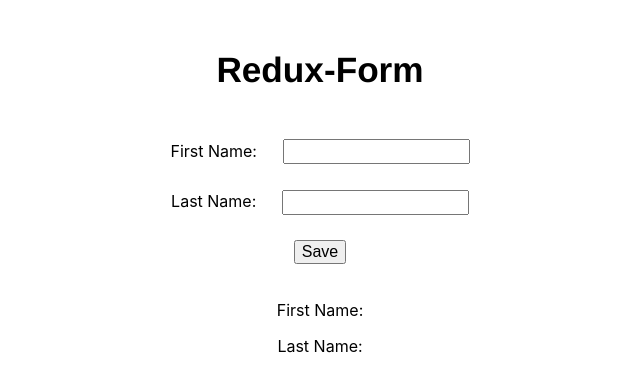
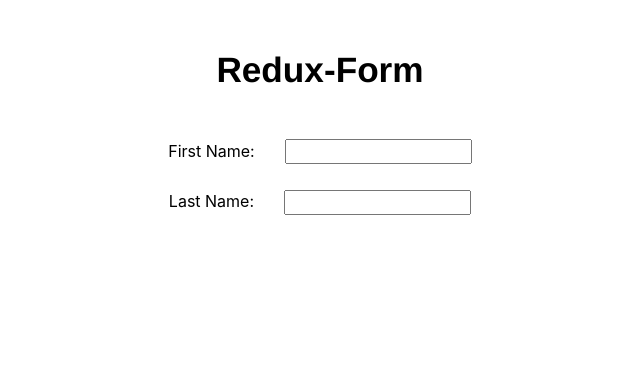
Before and after one commit to SinghVikram97/redux-form-app, a React (Create React App) app: page / in a window 1280 px wide. Shown: the top 392 px of the page, without its empty margins (320-960 px from the left). Built offline with nearby package versions, Linux system fonts and the light colour scheme.

Commit message:
Added fields and data is getting stored in redux store

```diff
--- a/src/components/App.js
+++ b/src/components/App.js
@@ -1,44 +1,19 @@
-import React, { useState } from "react";
-import { connect } from "react-redux";
-import { saveFormDetails } from "../actions/form-action";
+import React from "react";
+import { Field, reduxForm } from "redux-form";
 function App(props) {
-  const [firstName, setFirstName] = useState("");
-  const [lastName, setLastName] = useState("");
   return (
     <div className="App">
       <h1>Redux-Form</h1>
-      First Name:
-      <input
-        type="text"
-        name="firstName"
-        value={firstName}
-        onChange={e => setFirstName(e.target.value)}
-      />
+      <label>First Name: </label>
+      <Field type="text" name="firstName" component="input" />
       <br />
-      Last Name:
-      <input
-        type="text"
-        name="lastName"
-        value={lastName}
-        onChange={e => setLastName(e.target.value)}
-      />
-      <br />
-      <button onClick={() => props.submitForm(firstName, lastName)}>
-        Save
-      </button>
-      <br />
-      <br />
-      <p>First Name: {firstName}</p>
-      <p>Last Name: {lastName}</p>
+      <label>Last Name: </label>
+      <Field type="text" name="lastName" component="input" />
     </div>
   );
 }
-const mapDispatchToProps = dispatch => {
-  return {
-    submitForm(firstName, lastName) {
-      dispatch(saveFormDetails(firstName, lastName));
-    }
-  };
-};
 
-export default connect(null, mapDispatchToProps)(App);
+// reduxForm similar to connect
+export default reduxForm({
+  form: "myForm" // unique name
+})(App);
```
